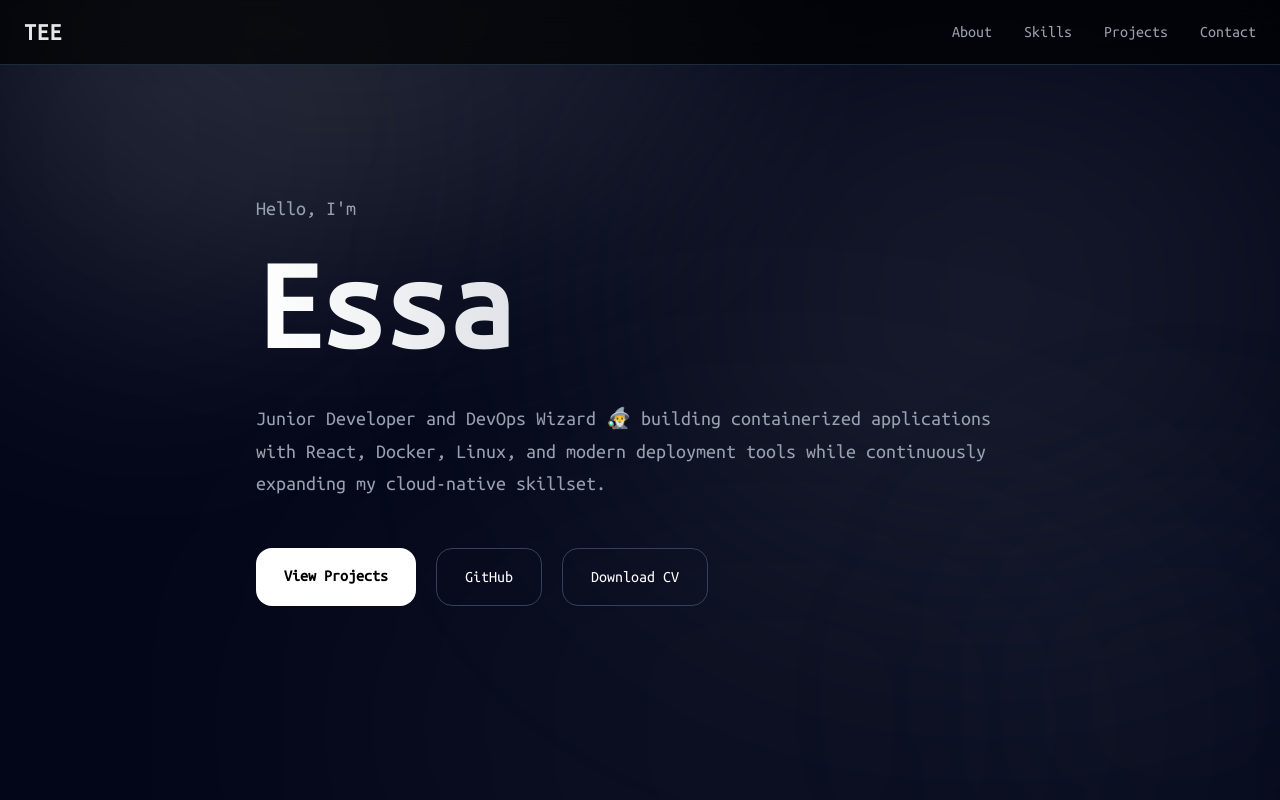
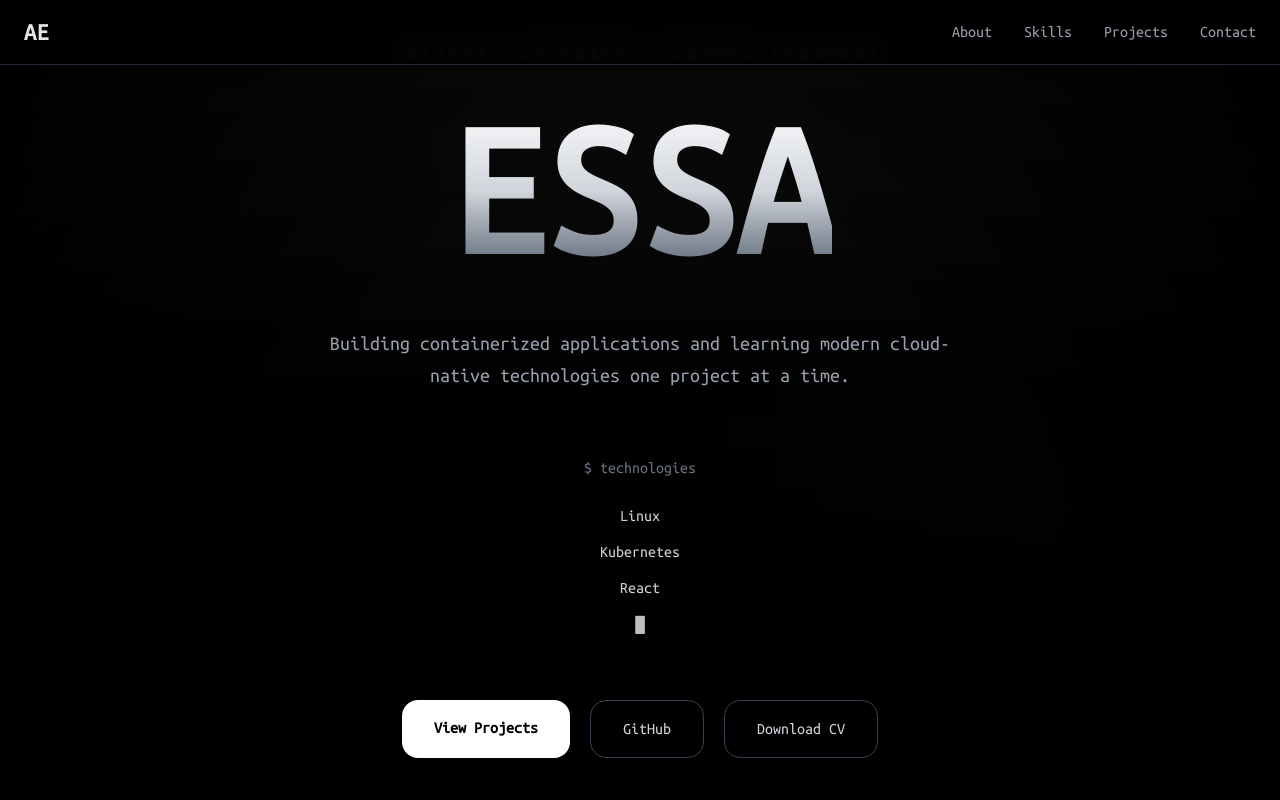
Before and after one commit to ahessa/portfolio-site, a React (Vite) app: page / in a window 1280 px wide. Shown: the top 800 px of the page. Built offline with nearby package versions, Linux system fonts and the light colour scheme.

Commit message:
Update portfolio content

```diff
--- a/src/App.jsx
+++ b/src/App.jsx
@@ -1,3 +1,7 @@
+import { useEffect, useState } from "react"
+
+import BootScreen from "./components/BootScreen"
+
 import Navbar from "./components/Navbar"
 import Hero from "./components/Hero"
 import About from "./components/About"
@@ -6,15 +10,44 @@ import Projects from "./components/Projects"
 import Contact from "./components/Contact"
 
 function App() {
+const [loading, setLoading] = useState(true)
+
+useEffect(() => {
+
+  const timer = setTimeout(() => {
+
+    setLoading(false)
+
+  }, 3000)
+
+  return () => clearTimeout(timer)
+
+}, [])
   return (
-    <div className="bg-slate-950 text-white min-h-screen">
+
+  <>
+
+    {loading ? (
+
+      <BootScreen />
+
+    ) : (
+
+      <div className="bg-black text-white min-h-screen">
+
         <Navbar />
         <Hero />
         <About />
         <Skills />
         <Projects />
         <Contact />
+
       </div>
+
+    )}
+
+  </>
+
 )
 }
 
--- /dev/null
+++ b/src/components/AuroraV2.jsx
@@ -0,0 +1,185 @@
+import { motion } from "framer-motion"
+
+function AuroraV2() {
+  return (
+    <div className="absolute inset-0 overflow-hidden pointer-events-none z-0">
+
+      {/* Aurora Layer 1 */}
+
+      <motion.div
+        animate={{
+          x: [-150, 100, -150],
+          rotate: [0, 8, 0],
+          opacity: [0.15, 0.3, 0.15]
+        }}
+        transition={{
+          duration: 40,
+          repeat: Infinity,
+          ease: "easeInOut"
+        }}
+        className="
+        absolute
+        top-[10%]
+        left-[-30%]
+        w-[2400px]
+        h-[180px]
+        bg-gradient-to-r
+        from-transparent
+        via-white/15
+        to-transparent
+        blur-[100px]
+        "
+      />
+
+      {/* Aurora Layer 2 */}
+
+      <motion.div
+        animate={{
+          x: [100, -100, 100],
+          rotate: [0, -15, 0],
+          opacity: [0.08, 0.2, 0.08]
+        }}
+        transition={{
+          duration: 60,
+          repeat: Infinity,
+          ease: "easeInOut"
+        }}
+        className="
+        absolute
+        top-[40%]
+        left-[-25%]
+        w-[2600px]
+        h-[220px]
+        bg-gradient-to-r
+        from-transparent
+        via-gray-300/15
+        to-transparent
+        blur-[140px]
+        "
+      />
+
+      {/* Aurora Layer 3 */}
+
+      <motion.div
+        animate={{
+          x: [-80, 120, -80],
+          rotate: [0, 18, 0],
+          opacity: [0.05, 0.15, 0.05]
+        }}
+        transition={{
+          duration: 80,
+          repeat: Infinity,
+          ease: "easeInOut"
+        }}
+        className="
+        absolute
+        bottom-[10%]
+        left-[-35%]
+        w-[2800px]
+        h-[250px]
+        bg-gradient-to-r
+        from-transparent
+        via-white/10
+        to-transparent
+        blur-[180px]
+        "
+      />
+
+      {/* Main Halo */}
+
+      <motion.div
+        animate={{
+          opacity: [0.05, 0.15, 0.05]
+        }}
+        transition={{
+          duration: 10,
+          repeat: Infinity,
+          ease: "easeInOut"
+        }}
+        className="
+        absolute
+        top-[20%]
+        left-1/2
+        -translate-x-1/2
+        w-[900px]
+        h-[900px]
+        rounded-full
+        bg-white/10
+        blur-[250px]
+        "
+      />
+
+      {/* Liquid Glass Reflection */}
+
+      <motion.div
+        animate={{
+          x: [-1200, 1800]
+        }}
+        transition={{
+          duration: 30,
+          repeat: Infinity,
+          ease: "linear"
+        }}
+        className="
+        absolute
+        top-0
+        h-full
+        w-[500px]
+        rotate-12
+        bg-gradient-to-r
+        from-transparent
+        via-white/[0.03]
+        to-transparent
+        blur-3xl
+        "
+      />
+
+      {/* Breathing brightness */}
+
+      <motion.div
+        animate={{
+          opacity: [0.02, 0.06, 0.02]
+        }}
+        transition={{
+          duration: 15,
+          repeat: Infinity,
+          ease: "easeInOut"
+        }}
+        className="
+        absolute
+        inset-0
+        bg-gradient-to-br
+        from-white/10
+        via-transparent
+        to-transparent
+        "
+      />
+
+      {/* Top light beam */}
+
+      <div
+        className="
+        absolute
+        inset-0
+        bg-gradient-to-b
+        from-white/[0.03]
+        via-transparent
+        to-black
+        "
+      />
+
+      {/* Cinematic vignette */}
+
+      <div
+        className="
+        absolute
+        inset-0
+        bg-[radial-gradient(circle_at_center,transparent_30%,black_100%)]
+        "
+      />
+
+    </div>
+  )
+}
+
+export default AuroraV2
--- /dev/null
+++ b/src/components/BootScreen.jsx
@@ -0,0 +1,70 @@
+import { motion } from "framer-motion"
+
+function BootScreen() {
+
+  const lines = [
+    "Initializing kernel...",
+    "Loading containers...",
+    "Starting services...",
+    "Mounting volumes...",
+    "Welcome."
+  ]
+
+  return (
+
+    <div
+      className="
+      fixed
+      inset-0
+      bg-black
+      z-[100]
+      flex
+      items-center
+      justify-center
+      "
+    >
+
+      <div className="space-y-8">
+
+        {lines.map((line, index) => (
+
+          <motion.div
+
+            key={line}
+
+            initial={{
+              opacity: 0,
+              x: -15
+            }}
+
+            animate={{
+              opacity: 1,
+              x: 0
+            }}
+
+            transition={{
+              delay: index * 0.3
+            }}
+
+            className="
+            text-2xl
+            text-gray-400
+            "
+
+          >
+
+            {line}
+
+          </motion.div>
+
+        ))}
+
+      </div>
+
+    </div>
+
+  )
+
+}
+
+export default BootScreen
--- a/src/components/Hero.jsx
+++ b/src/components/Hero.jsx
@@ -1,47 +1,126 @@
 import { motion } from "framer-motion"
-import { FaGithub } from "react-icons/fa"
-import Aurora from "./Aurora"
+import AuroraV2 from "./AuroraV2"
+import TypingText from "./TypingText"
 
 function Hero() {
   return (
-    <section className="h-screen flex items-center relative overflow-hidden">
-    <Aurora />
+    <section className="relative h-screen overflow-hidden flex items-center justify-center">
 
-      {/* Background glow */}
-
-      <div className="absolute w-[500px] h-[500px] bg-white/5 blur-[120px] rounded-full top-[-100px] left-[-100px]" />
-
-      <div className="absolute w-[400px] h-[400px] bg-gray-400/5 blur-[120px] rounded-full bottom-[-100px] right-[-100px]" />
+      <AuroraV2 />
 
       <motion.div
-        initial={{ opacity: 0, y: 40 }}
-        animate={{ opacity: 1, y: 0 }}
-        transition={{ duration: 1 }}
-        className="max-w-7xl mx-auto px-6 relative z-10"
+        initial={{
+          opacity: 0,
+          y: 30
+        }}
+        animate={{
+          opacity: 1,
+          y: 0
+        }}
+        transition={{
+          duration: 1.5
+        }}
+        className="
+        relative
+        z-10
+        flex
+        flex-col
+        items-center
+        text-center
+        px-8
+        "
       >
 
-        <p className="text-gray-400 text-xl mb-5">
-          Hello, I'm
-        </p>
+        {/* Small title */}
 
-        <h1 className="text-7xl md:text-9xl font-black mb-8 bg-gradient-to-r from-white via-gray-300 to-gray-500 text-transparent bg-clip-text">
-          Essa
-        </h1>
+        <motion.p
+          initial={{ opacity: 0 }}
+          animate={{ opacity: 1 }}
+          transition={{ delay: 0.5 }}
+          className="
+          text-gray-500
+          tracking-[0.5em]
+          uppercase
+          text-sm
+          mb-8
+          "
+        >
+          Software Engineer • DevOps Engineer
+        </motion.p>
 
-        <p className="text-gray-400 text-xl leading-relaxed max-w-3xl">
 
-          Junior Developer and DevOps Wizard 🧙‍♂️ building
-          containerized applications with React, Docker,
-          Linux, and modern deployment tools while continuously
-          expanding my cloud-native skillset.
+        {/* Name */}
 
-        </p>
+        <motion.h1
+          initial={{
+            opacity: 0,
+            scale: 0.95
+          }}
+          animate={{
+            opacity: 1,
+            scale: 1
+          }}
+          transition={{
+            duration: 2
+          }}
+          className="
+          text-[6rem]
+          md:text-[10rem]
+          lg:text-[12rem]
+          font-black
+          leading-none
+          mb-10
+          bg-gradient-to-b
+          from-white
+          via-gray-300
+          to-gray-600
+          text-transparent
+          bg-clip-text
+          "
+        >
+          ESSA
+        </motion.h1>
 
-        <div className="flex flex-wrap gap-5 mt-12">
+
+        {/* Subtitle */}
+
+        <motion.p
+          initial={{ opacity: 0 }}
+          animate={{ opacity: 1 }}
+          transition={{ delay: 1 }}
+          className="
+          text-gray-400
+          text-xl
+          leading-relaxed
+          max-w-2xl
+          "
+        >
+          Building containerized applications and learning modern
+          cloud-native technologies one project at a time.
+        </motion.p>
+
+
+        {/* Technologies */}
+
+        <TypingText />
+
+
+        {/* Buttons */}
+
+        <div className="flex flex-wrap justify-center gap-5 mt-16">
 
           <a
             href="#projects"
-            className="bg-white text-black px-7 py-4 rounded-2xl font-semibold hover:scale-105 transition duration-300"
+            className="
+            bg-white
+            text-black
+            px-8
+            py-4
+            rounded-2xl
+            font-semibold
+            hover:scale-105
+            transition
+            "
           >
             View Projects
           </a>
@@ -50,17 +129,36 @@ function Hero() {
             href="https://github.com/ahessa"
             target="_blank"
             rel="noreferrer"
-            className="border border-gray-700 px-7 py-4 rounded-2xl hover:border-white hover:text-white transition duration-300"
+            className="
+            border
+            border-gray-700
+            px-8
+            py-4
+            rounded-2xl
+            text-gray-300
+            hover:border-white
+            hover:text-white
+            transition
+            "
           >
             GitHub
-
           </a>
 
           <a
             href="/Ahmed-Essa-CV.pdf"
             target="_blank"
             rel="noreferrer"
-            className="border border-gray-700 px-7 py-4 rounded-2xl hover:border-white hover:text-white transition duration-300"
+            className="
+            border
+            border-gray-700
+            px-8
+            py-4
+            rounded-2xl
+            text-gray-300
+            hover:border-white
+            hover:text-white
+            transition
+            "
           >
             Download CV
           </a>
--- a/src/components/Navbar.jsx
+++ b/src/components/Navbar.jsx
@@ -5,7 +5,7 @@ function Navbar() {
       <div className="max-w-7xl mx-auto px-6 py-4 flex justify-between items-center">
 
         <h1 className="text-2xl font-bold text-gray-200 tracking-wide">
-          TEE
+          AE
         </h1>
 
         <div className="hidden md:flex gap-8 text-gray-400">
--- /dev/null
+++ b/src/components/TypingText.jsx
@@ -0,0 +1,75 @@
+import { useEffect, useState } from "react"
+
+function TypingText() {
+
+  const technologies = [
+    "Linux",
+    "Docker",
+    "Kubernetes",
+    "React",
+    "PostgreSQL"
+  ]
+
+  const [visibleItems, setVisibleItems] = useState([])
+
+  useEffect(() => {
+
+    let index = 0
+
+    const interval = setInterval(() => {
+
+      if (index < technologies.length) {
+
+        setVisibleItems(prev => [
+          ...prev,
+          technologies[index]
+        ])
+
+        index++
+
+      }
+      else {
+
+        clearInterval(interval)
+
+      }
+
+    }, 700)
+
+    return () => clearInterval(interval)
+
+  }, [])
+
+  return (
+
+    <div className="mt-16">
+
+      <p className="text-gray-500 mb-6">
+
+        $ technologies
+
+      </p>
+
+      <div className="space-y-3 text-gray-300">
+
+        {visibleItems.map((tech) => (
+
+          <p key={tech}>
+            {tech}
+          </p>
+
+        ))}
+
+        <span className="animate-pulse text-white">
+          █
+        </span>
+
+      </div>
+
+    </div>
+
+  )
+
+}
+
+export default TypingText
```
Lines whose indentation alone changed are shown as unchanged.
